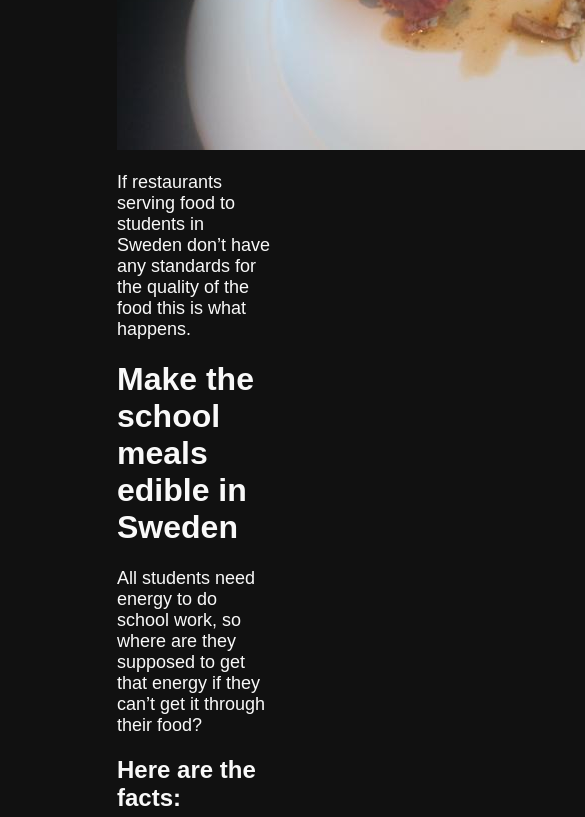
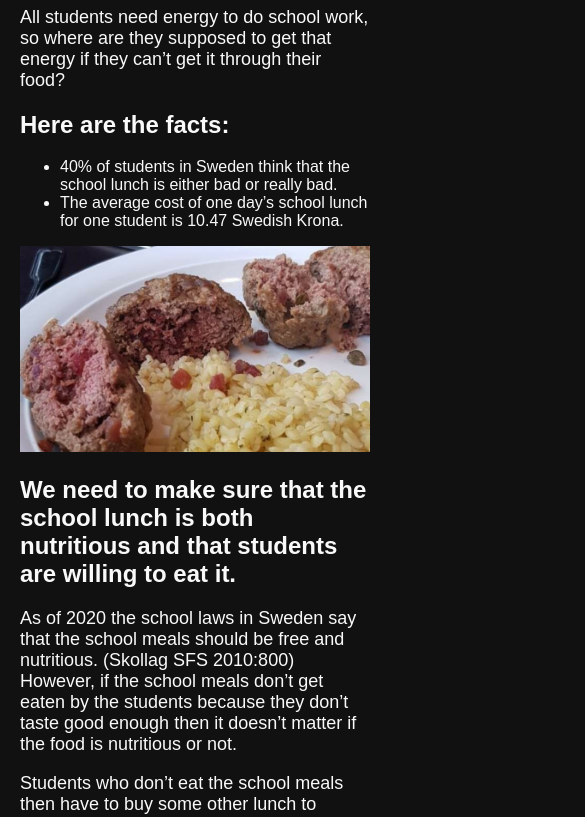
Before and after one commit to filipandersson3/webb1-kampanj, a plain HTML site: page docs/html/index.html in a window 390 px wide. Shown: the part 509-1326 px from the top of the page, 585 px wide, since content can reach past the window. Drawn offline with Linux system fonts and the light colour scheme; a web font is replaced by a local one.

Commit message:
feat: responsiv text och bilder

```diff
--- a/docs/stylesheets/style.css
+++ b/docs/stylesheets/style.css
@@ -20,3 +20,13 @@ h1 {
 h2 {
     font-size: x-large;
 }
+
+img {
+    max-width: 100%;
+}
+
+@media (max-width: 660px){
+	body {
+		margin: auto 20px !important;
+	}
+}
```
